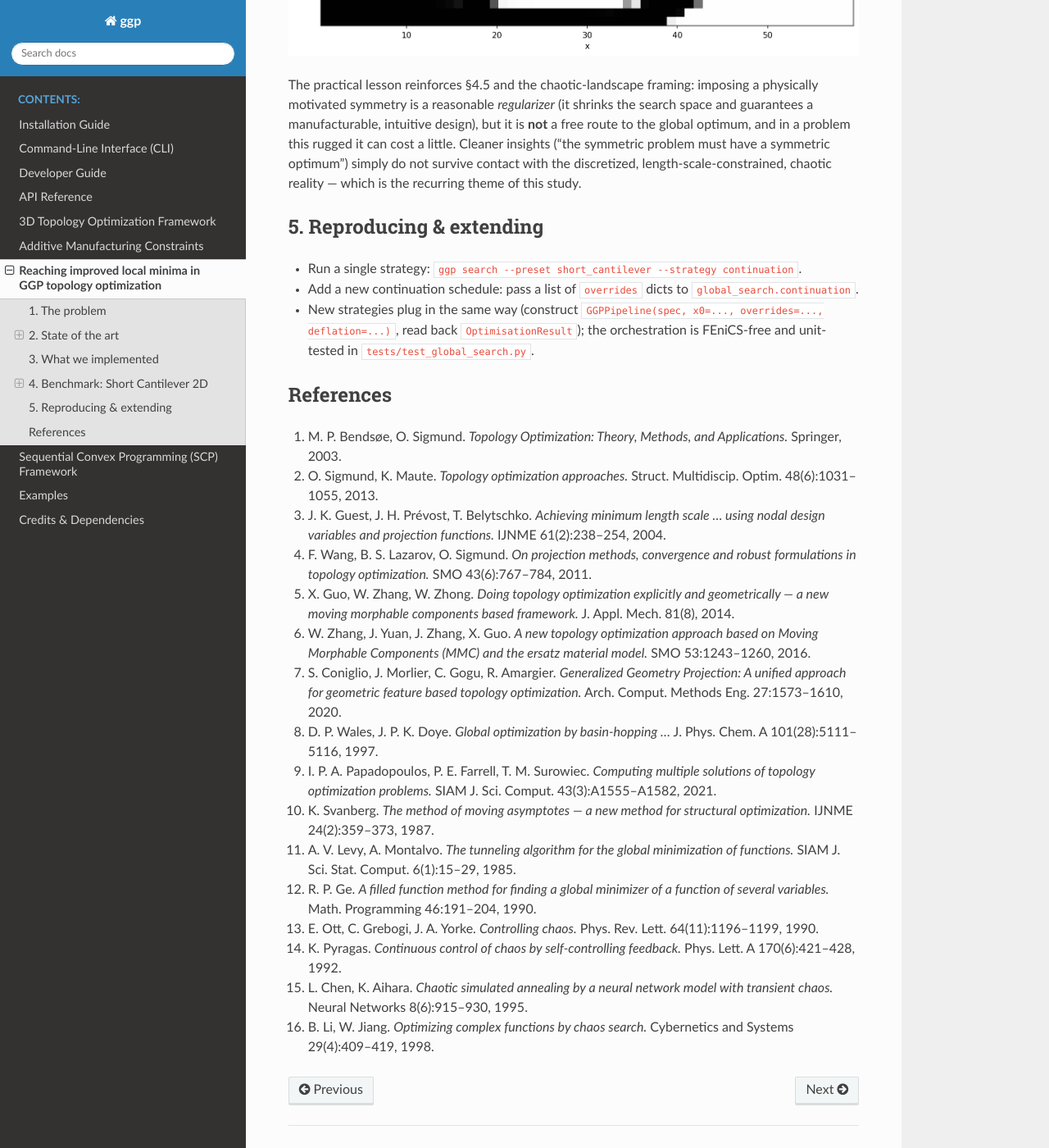
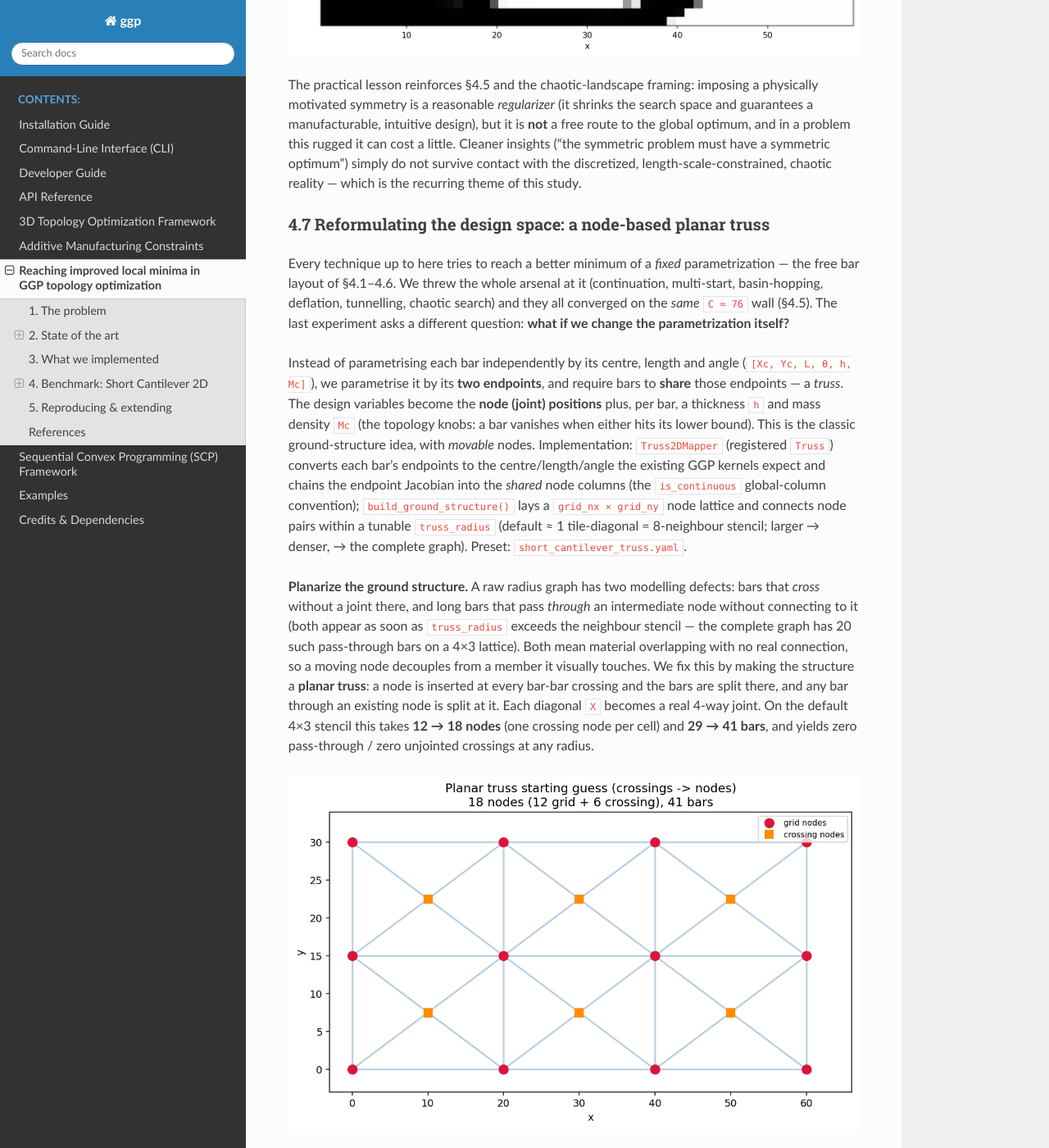
Before and after one commit to SimoneConiglio/generalized_geometry_projection, a Sphinx documentation site: the page built from docs/local_minima_review.md, in a window 1280 px wide and 1400 px high, scrolled down 13746 px. Shown: the whole window at 82% size. Built offline with Sphinx 7.4.7 and the Read the Docs theme 3.1.0, drawn with Linux system fonts in a browser that asks for light colours; some of the changed text lies outside the part shown.

Commit message:
Review 4.7: node-based planar truss reaches C=74.25 (best in study)
Document the design-space reformulation: parametrise bars by shared endpoints
(a truss of movable nodes) with per-bar h/Mc for topology, planarize so every
crossing is a real joint. A single continuation on the planar truss reaches
C=74.25 -- below the free-bar optimum (76.08) and below everything the full
global search found on the free bars. The takeaway that closes the study:
better conditioning of the design space beats harder searching of a fixed one.
(Robustness spread to be filled in from the jittered-restart sweep.)

Co-Authored-By: Claude Opus 4.8 <noreply@anthropic.com>
Claude-Session: https://claude.ai/code/session_0139M2jyPc6cJGW33xV6te9t

```diff
--- a/docs/local_minima_review.md
+++ b/docs/local_minima_review.md
@@ -489,6 +489,74 @@ a problem this rugged it can cost a little. Cleaner insights ("the symmetric pro
 symmetric optimum") simply do not survive contact with the discretized, length-scale-constrained,
 chaotic reality — which is the recurring theme of this study.
 
+### 4.7 Reformulating the design space: a node-based planar truss
+
+Every technique up to here tries to reach a better minimum of a *fixed* parametrization —
+the free bar layout of §4.1–4.6. We threw the whole arsenal at it (continuation, multi-start,
+basin-hopping, deflation, tunnelling, chaotic search) and they all converged on the *same*
+`C ≈ 76` wall (§4.5). The last experiment asks a different question: **what if we change the
+parametrization itself?**
+
+Instead of parametrising each bar independently by its centre, length and angle
+(`[Xc, Yc, L, θ, h, Mc]`), we parametrise it by its **two endpoints**, and require bars to
+**share** those endpoints — a *truss*. The design variables become the **node (joint)
+positions** plus, per bar, a thickness `h` and mass density `Mc` (the topology knobs: a bar
+vanishes when either hits its lower bound). This is the classic ground-structure idea, with
+*movable* nodes. Implementation: `Truss2DMapper` (registered `Truss`) converts each bar's
+endpoints to the centre/length/angle the existing GGP kernels expect and chains the endpoint
+Jacobian into the *shared* node columns (the `is_continuous` global-column convention);
+`build_ground_structure()` lays a `grid_nx × grid_ny` node lattice and connects node pairs
+within a tunable `truss_radius` (default ≈ 1 tile-diagonal = 8-neighbour stencil; larger →
+denser, → the complete graph). Preset: `short_cantilever_truss.yaml`.
+
+**Planarize the ground structure.** A raw radius graph has two modelling defects: bars that
+*cross* without a joint there, and long bars that pass *through* an intermediate node without
+connecting to it (both appear as soon as `truss_radius` exceeds the neighbour stencil — the
+complete graph has 20 such pass-through bars on a 4×3 lattice). Both mean material overlapping
+with no real connection, so a moving node decouples from a member it visually touches. We fix
+this by making the structure a **planar truss**: a node is inserted at every bar-bar crossing
+and the bars are split there, and any bar through an existing node is split at it. Each diagonal
+`X` becomes a real 4-way joint. On the default 4×3 stencil this takes **12 → 18 nodes** (one
+crossing node per cell) and **29 → 41 bars**, and yields zero pass-through / zero unjointed
+crossings at any radius.
+
+![planar truss starting guess](_static/sc2d_truss_init.png)
+
+The payoff is the best result in this study:
+
+| Parametrization | vars | baseline (sharp start) | + 5-step continuation |
+|---|---|---|---|
+| free bars (§4.5) | 108 | — | 76.08 |
+| non-planar truss (12 nodes, 29 bars) | 82 | 91.2 | 79.3 |
+| **planar truss (18 nodes, 41 bars)** | 118 | 89.8 | **74.25** |
+
+A **single** continuation trajectory on the planar truss reaches **C = 74.25** — *below* the
+free-bar optimum (76.08) and below everything the full global search reached on the free bars
+(§4.5). The reasons are structural, not algorithmic:
+
+* **Connectivity is free.** In the free formulation, "is the structure connected?" is something
+  the optimizer must discover, and is the source of most bad basins. In the truss it holds by
+  construction (bars share joints), so that entire class of traps disappears.
+* **Crossings are real joints.** Planarizing removes the phantom-intersection degrees of freedom
+  the optimizer would otherwise waste reconciling overlapping-but-unconnected members.
+* **Fewer, better-conditioned variables.** Every variable is a joint position or a member size
+  with a clear structural role, rather than a free-floating bar parameter with many degenerate
+  configurations.
+* **Continuation still does the annealing** (89.8 sharp → 74.25 smooth-started), exactly as in
+  §4.5 — the initial smoothness remains the decisive knob.
+
+| planar truss + continuation, C = 74.25 | optimized joints & bars |
+|---|---|
+| ![density](_static/sc2d_truss_continuation.png) | ![schematic](_static/sc2d_truss_continuation_schematic.png) |
+
+<!-- ROBUSTNESS -->
+
+The lesson closes the study. After all the escape heuristics, **the minimum that beat the wall
+came from reformulating the design space, not from a cleverer search of a fixed one.** In a
+landscape this chaotic (§2.6), the highest-leverage move is to *remove* the ill-conditioned and
+degenerate degrees of freedom — connectivity, phantom crossings — so that an ordinary
+continuation can anneal cleanly into a good basin. Better conditioning beats harder searching.
+
 ## 5. Reproducing & extending
 
 * Run a single strategy: `ggp search --preset short_cantilever --strategy continuation`.
@@ -497,6 +565,11 @@ chaotic reality — which is the recurring theme of this study.
 * New strategies plug in the same way (construct `GGPPipeline(spec, x0=..., overrides=...,
   deflation=...)`, read back `OptimisationResult`); the orchestration is FEniCS-free and
   unit-tested in `tests/test_global_search.py`.
+* Run the node-based planar truss: `ggp optimize --preset short_cantilever_truss`. Change the
+  node lattice with `grid_nx`/`grid_ny` and the ground-structure density with `truss_radius`
+  in the preset; the connectivity (with crossing-node planarization) is built by
+  `ggp.projection.truss_2d.build_ground_structure` and unit-tested in
+  `tests/test_truss_mapper.py`.
 
 ## References
 1. M. P. Bendsøe, O. Sigmund. *Topology Optimization: Theory, Methods, and
```
